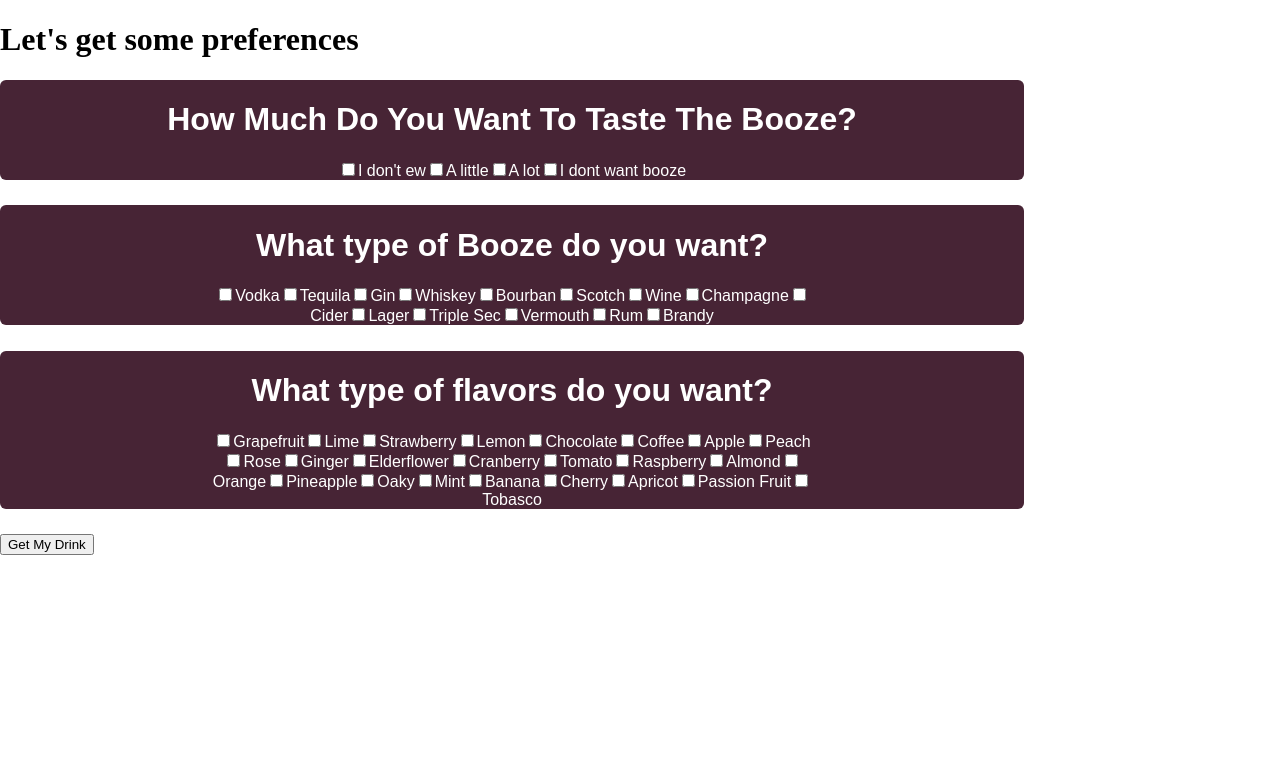
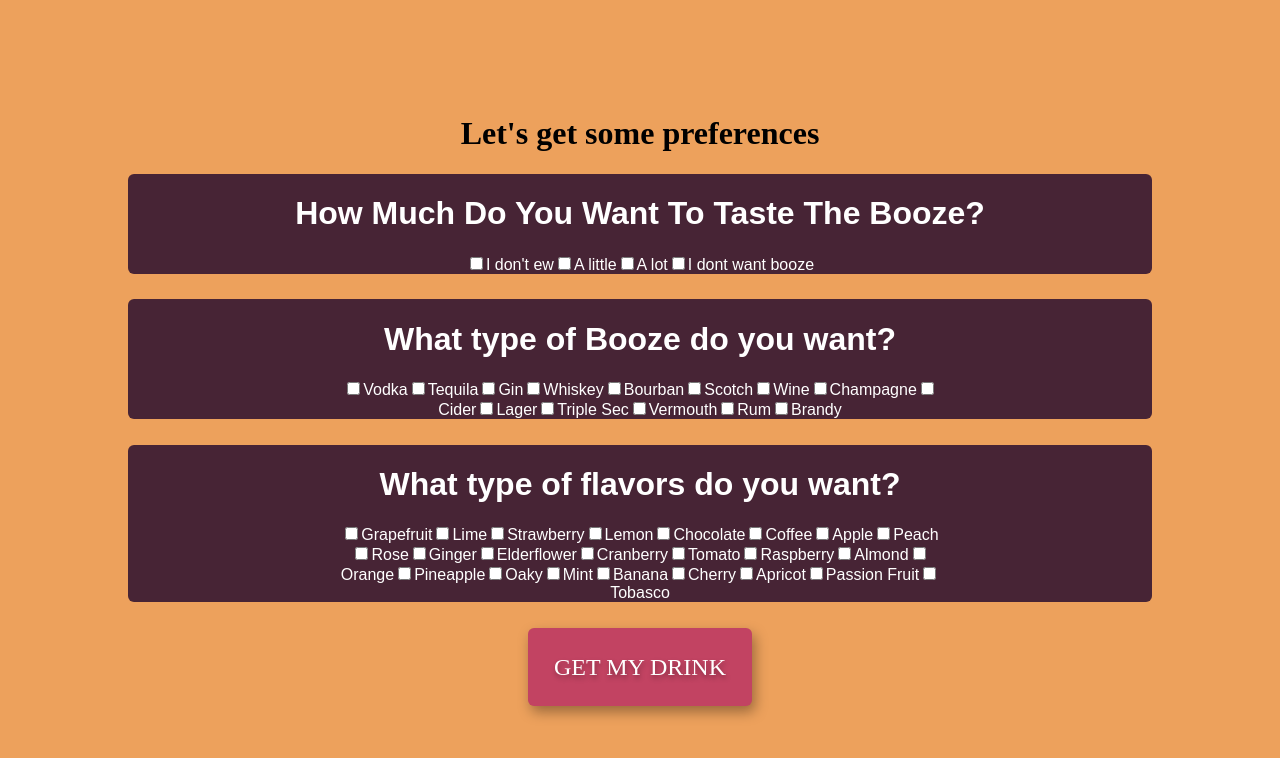
Before and after one commit to BlueNealis/what-should-I-order, a Next.js app: page /drinkPreference/form in a window 1280 px wide. Shown: the top 758 px of the page. Built offline with nearby package versions, Linux system fonts and the light colour scheme; a web font is replaced by a local one.

Commit message:
Adjust form to change checkboxes back and forth

```diff
--- a/components/promptBox/promptBox.module.scss
+++ b/components/promptBox/promptBox.module.scss
@@ -12,6 +12,9 @@
   flex-direction: column;
   align-items: center;
   margin-bottom: 2%;
+  input[type="checkbox"] {
+    background-color: vars.$darkPink;
+  }
 }
 
 .optionSection {
--- a/pages/drinkPreference/form.js
+++ b/pages/drinkPreference/form.js
@@ -54,17 +54,17 @@ export default function form() {
   const handleChange = (e) => {
     if(e.target.name === "alcoholType") {
       let newState = alcoholType
-      newState[e.target.value] = true
+      newState[e.target.value] = !newState[e.target.value]
       setAlcoholType(newState)
       setPromptKey(Date.now)
     }else if(e.target.name === "flavor") {
       let newState = flavor
-      newState[e.target.value] = true
+      newState[e.target.value] = !newState[e.target.value]
       setFlavor(newState)
       setPromptKey(Date.now)
     }else if(e.target.name === "booziness") {
       let newState = booziness
-      newState[e.target.value] = true
+      newState[e.target.value] = !newState[e.target.value]
       setBooziness(newState)
       setPromptKey(Date.now)
     }
@@ -75,6 +75,7 @@ export default function form() {
   }
 
   return(
+    <div className={styles.wrapperForm}>
       <form>
         <h1>Let's get some preferences</h1>
         <PromptBox
@@ -99,5 +100,6 @@ export default function form() {
         id={"flavor"}/>
         <button onClick={handleSubmit}>Get My Drink</button>
       </form>
+    </div>
   )
 }
--- a/pages/drinkPreference/form.module.scss
+++ b/pages/drinkPreference/form.module.scss
@@ -1 +1,21 @@
 @use "../../styles/vars";
+
+
+.wrapperForm {
+  background-color: vars.$orange;
+  height: 100vh;
+  display: flex;
+
+
+  form {
+    display: flex;
+    flex-direction: column;
+    justify-content: center;
+    align-items: center;
+  }
+  button {
+    @include vars.button-font();
+    @include vars.button-style();
+    padding: 2%;
+  }
+}
```
Lines whose indentation alone changed are shown as unchanged.
